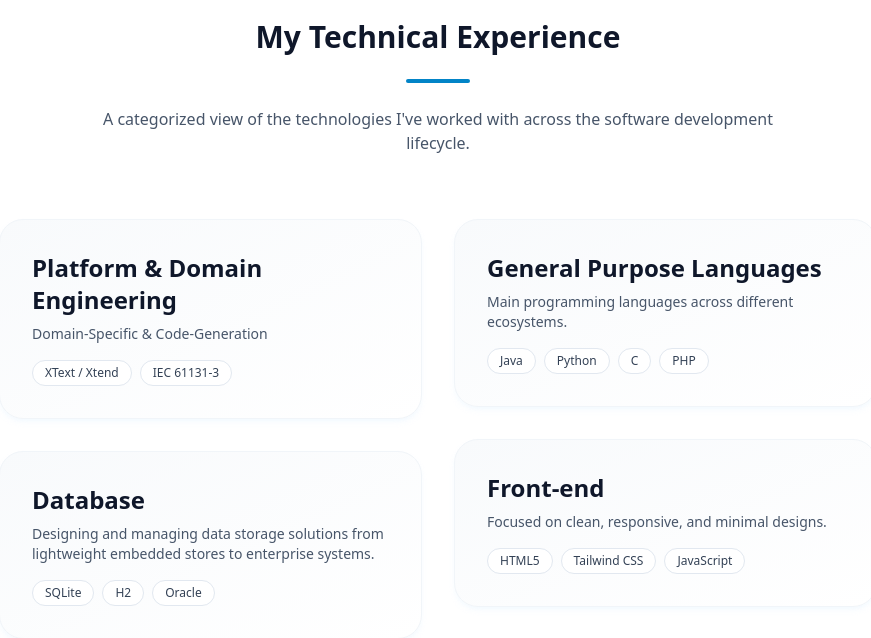
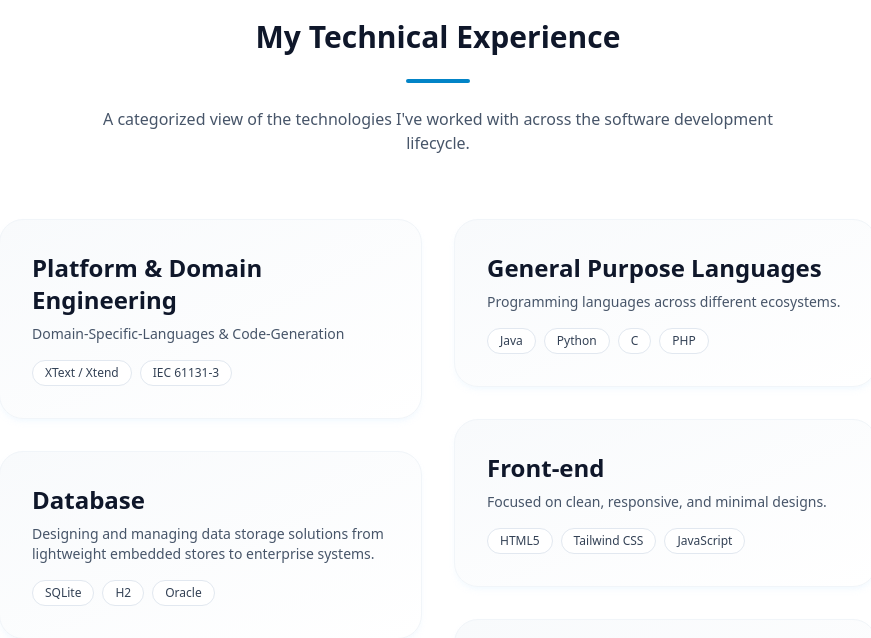
Before and after one commit to botacatalin/Portfolio_CV, a Flask app: page / in a window 1280 px wide. Shown: the part 4580-5218 px from the top of the page, without its empty margins (202-1073 px from the left). Run offline with Flask 3, Linux system fonts and the light colour scheme; some libraries are stand-ins or nearby versions.

Commit message:
Refactor

```diff
--- a/templates/_skills.html
+++ b/templates/_skills.html
@@ -26,7 +26,7 @@
             Platform &amp; Domain Engineering
           </h3>
           <p class="mt-2 text-sm text-slate-600">
-            Domain-Specific &amp; Code-Generation
+            Domain-Specific-Languages &amp; Code-Generation
           </p>
           <div class="mt-4 flex flex-wrap gap-2 text-xs text-slate-700">
             <span
@@ -101,7 +101,7 @@
             General Purpose Languages
           </h3>
           <p class="mt-2 text-sm text-slate-600">
-            Main programming languages across different ecosystems.
+            Programming languages across different ecosystems.
           </p>
           <div class="mt-4 flex flex-wrap gap-2 text-xs text-slate-700">
             <span class="rounded-full border border-slate-200 bg-white px-3 py-1">Java</span>
```
